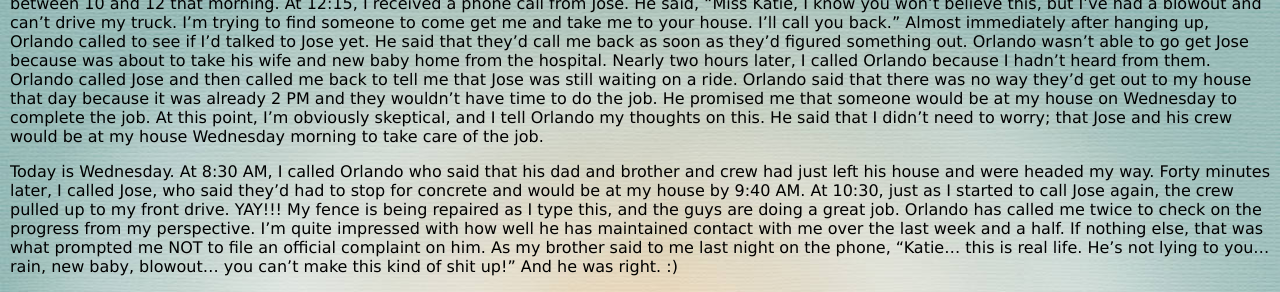
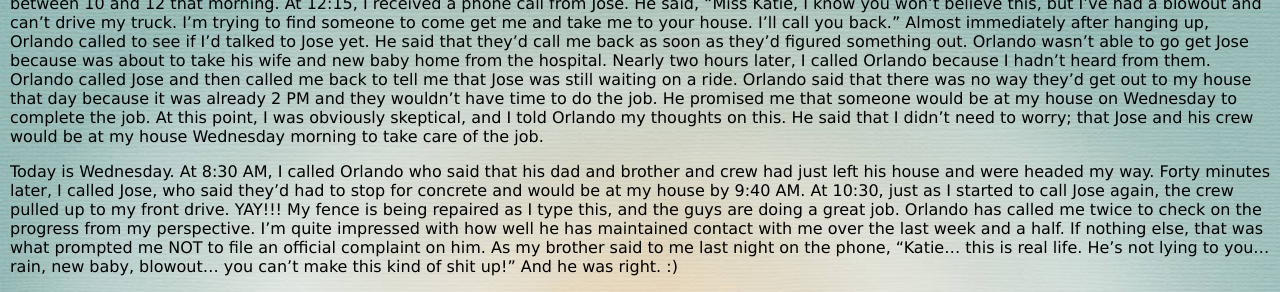
Before and after one commit to kpetersen/kpetersen.github.io, a Jekyll site: the page built from words/_posts/2012-5-22-comedy-of-errors.markdown, in a window 1280 px wide. Shown: the part 1009-1301 px from the top of the page. Built offline with Jekyll 4.4.1, drawn with Linux system fonts in a browser that asks for light colours; comment, search, counter and statistics services are not loaded; some of the changed text lies outside the part shown.

Commit message:
grammar error fix in Comedy of Errors blog post

```diff
--- a/words/_posts/2012-5-22-comedy-of-errors.markdown
+++ b/words/_posts/2012-5-22-comedy-of-errors.markdown
@@ -38,7 +38,7 @@ Orlando called to tell me Jose would be at my house between 10 and 12 that morni
 my truck. I'm trying to find someone to come get me and take me to your house. I'll call you back." Almost immediately after hanging up, Orlando called to see if I'd talked to Jose yet. He said that they'd call me back as
 soon as they'd figured something out. Orlando wasn't able to go get Jose because was about to take his wife and new baby home from the hospital. Nearly two hours later, I called Orlando because I hadn't heard from them.
 Orlando called Jose and then called me back to tell me that Jose was still waiting on a ride. Orlando said that there was no way they'd get out to my house that day because it was already 2 PM and they wouldn't have time to
-do the job. He promised me that someone would be at my house on Wednesday to complete the job. At this point, I'm obviously skeptical, and I tell Orlando my thoughts on this. He said that I didn't need to worry; that Jose
+do the job. He promised me that someone would be at my house on Wednesday to complete the job. At this point, I was obviously skeptical, and I told Orlando my thoughts on this. He said that I didn't need to worry; that Jose
 and his crew would be at my house Wednesday morning to take care of the job.
 
 Today is Wednesday. At 8:30 AM, I called Orlando who said that his dad and brother and crew had just left his house and were headed my way. Forty minutes later, I called Jose, who said they'd had to stop for concrete and would
```
